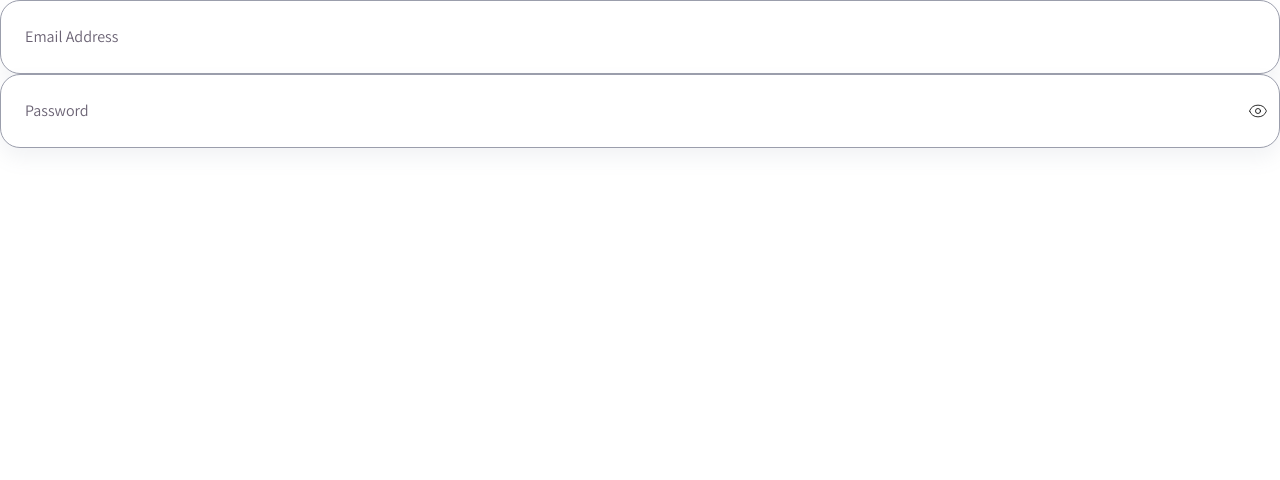
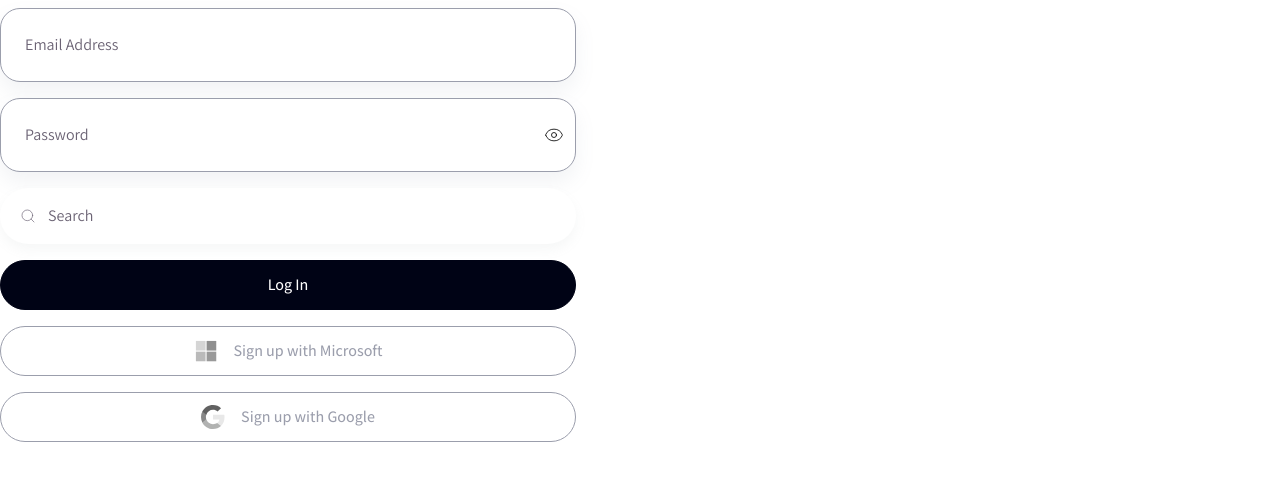
Before and after one commit to thiagosaraiva-git/VRFI-test, a Next.js app: page / in a window 1280 px wide. Shown: the top 480 px of the page. Built offline with nearby package versions, Linux system fonts and the light colour scheme.

Commit message:
feat: SearchInput, Button component added

```diff
--- a/src/app/page.tsx
+++ b/src/app/page.tsx
@@ -1,11 +1,18 @@
-import Input from "@/components/Input";
+import Button from "@/components/Button/Button";
+import Input from "@/components/Input/Input";
+import SearchInput from "@/components/SearchInput/SearchInput";
 
 export default function Home() {
   return (
-    <div className="">
-      <main>
+    <div>
+      <main className="mt-2 max-w-xl space-y-4">
         <Input placeholder="Email Address" type="text" />
         <Input placeholder="Password" type="password" />
+        <SearchInput placeholder="Search" />
+
+        <Button text="Log In" bgColor="bg-primary-dark" />
+        <Button text="Sign up with Microsoft" disabled icon="microsoft" />
+        <Button text="Sign up with Google" disabled icon="google" />
       </main>
     </div>
   );
--- /dev/null
+++ b/src/components/Button/Button.tsx
@@ -0,0 +1,40 @@
+"use client";
+
+import { ButtonHTMLAttributes } from "react";
+import Icon from "../Icon/Icon";
+
+interface ButtonProps extends ButtonHTMLAttributes<HTMLButtonElement> {
+  text: string;
+  icon?: "microsoft" | "google";
+  disabled?: boolean;
+  bgColor: string;
+  onClick?: () => void;
+}
+
+const Button = ({
+  text,
+  icon,
+  disabled = false,
+  bgColor,
+  onClick,
+}: ButtonProps) => {
+  const renderIcon = () => {
+    if (icon === "google") return <Icon data="google" />;
+    if (icon === "microsoft") return <Icon data="microsoft" />;
+    return null;
+  };
+
+  return (
+    <button
+      className={`w-full flex items-center justify-center gap-4 px-6 py-3 rounded-[40px] font-medium transition-all duration-100 border
+        ${disabled ? "text-secondary border-secondary bg-transparent cursor-not-allowed" : `text-white ${bgColor} hover:opacity-80  border-primary-dark`}`}
+      onClick={disabled ? undefined : onClick}
+      disabled={disabled}
+    >
+      {icon && renderIcon()}
+      {text}
+    </button>
+  );
+};
+
+export default Button;
--- /dev/null
+++ b/src/components/Icon/Icon.tsx
@@ -0,0 +1,19 @@
+import microsoft from "@/icons/microsoft.svg";
+import google from "@/icons/google.svg";
+import Image from "next/image";
+
+interface IconProps {
+  data: "microsoft" | "google";
+}
+
+const Icon = ({ data }: IconProps) => {
+  return (
+    <Image
+      src={data === "microsoft" ? microsoft : google}
+      alt={data}
+      className="w-6 h-6"
+    />
+  );
+};
+
+export default Icon;
--- a/src/components/Input.tsx
+++ b/src/components/Input/Input.tsx
@@ -9,7 +9,7 @@ interface InputProps extends InputHTMLAttributes<HTMLInputElement> {
   type: "text" | "password";
 }
 
-const Input = ({ placeholder, label, type = "text", ...props }: InputProps) => {
+const Input = ({ placeholder, label, type = "text" }: InputProps) => {
   const [showPassword, setShowPassword] = useState(false);
 
   return (
@@ -21,9 +21,8 @@ const Input = ({ placeholder, label, type = "text", ...props }: InputProps) => {
           </label>
         )}
         <input
-          {...props}
           type={type === "password" && showPassword ? "text" : type}
-          className={`w-full border border-secondary rounded-[20px] text-primary-dark outline-none focus:border-primary-dark p-6 shadow-custom ${label && "pt-8"} placeholder:text-secondary-dark`}
+          className={`w-full border border-secondary rounded-[20px] text-primary-dark outline-none focus:border-primary-dark p-6 shadow-dark ${label && "pt-8"} placeholder:text-secondary-dark`}
           placeholder={!label ? placeholder : ""}
         />
         {type === "password" && (
--- /dev/null
+++ b/src/components/SearchInput/SearchInput.tsx
@@ -0,0 +1,34 @@
+"use client";
+
+import { InputHTMLAttributes, useState } from "react";
+import { Search } from "lucide-react";
+
+interface SearchInputProps extends InputHTMLAttributes<HTMLInputElement> {
+  placeholder: string;
+  onChange?: (e: React.ChangeEvent<HTMLInputElement>) => void;
+}
+
+const SearchInput = ({ placeholder, onChange }: SearchInputProps) => {
+  const [isFocused, setIsFocused] = useState(false);
+
+  return (
+    <div className="flex flex-col gap-1 w-full">
+      <div className="relative">
+        <Search
+          className={`absolute left-5 top-1/2 transform -translate-y-1/2 w-4 h-4 transition-colors duration-100 ${isFocused ? "text-primary-dark" : "text-secondary-dark"}`}
+          strokeWidth={1}
+        />
+        <input
+          type="text"
+          className="w-full border-none rounded-[40px] text-primary-dark outline-none focus:placeholder-primary-dark p-4 pl-12 shadow-light placeholder:text-secondary-dark focus:shadow-dark transition-shadow duration-100"
+          placeholder={placeholder}
+          onChange={onChange}
+          onFocus={() => setIsFocused(true)}
+          onBlur={() => setIsFocused(false)}
+        />
+      </div>
+    </div>
+  );
+};
+
+export default SearchInput;
--- a/tailwind.config.ts
+++ b/tailwind.config.ts
@@ -25,7 +25,8 @@ export default {
         },
       },
       boxShadow: {
-        custom: "0px 10px 20px 0px #7B899E1A",
+        dark: "0px 10px 20px 0px #7B899E1A",
+        light: "0px 6px 12px 0px #8E989D14",
       },
     },
   },
```
